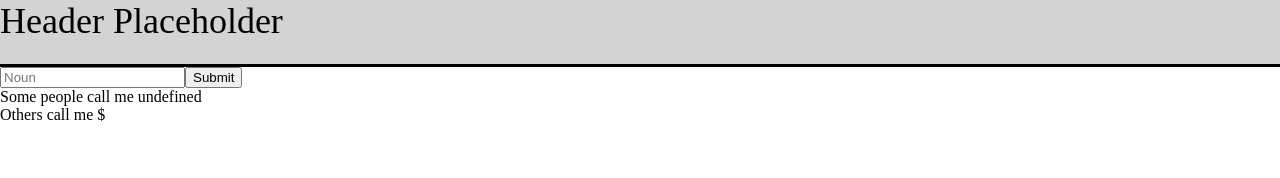
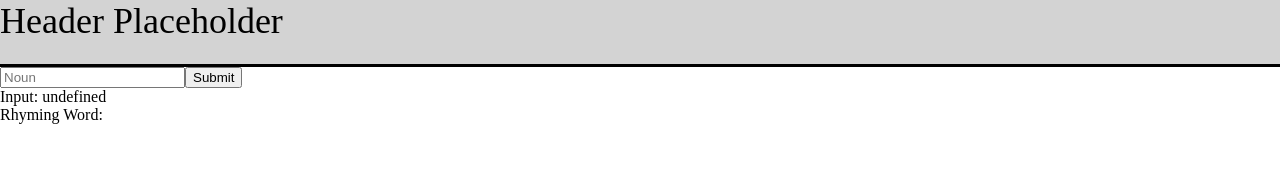
Before and after one commit to d-e-k-k/rap-libs, a React (Create React App) app: page / in a window 1280 px wide. Shown: the top 178 px of the page. Built offline with nearby package versions, Linux system fonts and the light colour scheme.

Commit message:
Updating ryhmihgt word functionality included

```diff
--- a/src/components/app/App.js
+++ b/src/components/app/App.js
@@ -16,13 +16,13 @@ const App = () => {
                     keyWords={keyWords}
                     setKeyWords={setKeyWords}
                     rhymingWords={rhymingWords}
-                    setRhymingWords={setKeyWords}
+                    setRhymingWords={setRhymingWords}
                 />
                 <MadLibResults
                     keyWords={keyWords}
                     setKeyWords={setKeyWords}
                     rhymingWords={rhymingWords}
-                    setRhymingWords={setKeyWords}
+                    setRhymingWords={setRhymingWords}
                 />
             </main>
         </div>
--- a/src/components/mad-lib-form/MadLibForm.js
+++ b/src/components/mad-lib-form/MadLibForm.js
@@ -1,7 +1,7 @@
 import React, {useState} from 'react';
 
-const MadLibForm = ({keyWords, setKeyWords}) => {
-
+const MadLibForm = ({keyWords, setKeyWords, rhymingWords, setRhymingWords}) => {
+    // console.log(rhymingWords);
     function handleSubmit(event){
         event.preventDefault();
         console.log('working');
@@ -28,7 +28,9 @@ const MadLibForm = ({keyWords, setKeyWords}) => {
 		})
             .then(res => res.json()
             .then(resJson => {
-                console.log(resJson);
+                setRhymingWords(resJson.rhymes.all[0]);
+                // console.log(resJson.rhymes.all[0]);
+                // console.log(rhymingWords);
             }))
 			.catch((err) => {
 				console.log(err);
--- a/src/components/mad-lib-results/MadLibResults.js
+++ b/src/components/mad-lib-results/MadLibResults.js
@@ -1,11 +1,13 @@
 import React, {useState} from 'react';
 
-const MadLibResults = ({keyWords, setKeyWords}) => {
-    console.log(keyWords.noun);
+const MadLibResults = ({keyWords, setKeyWords, rhymingWords, setRhymingWords}) => {
+    // console.log(keyWords.noun);
+    // console.log(rhymingWords);
+    console.log(rhymingWords);
     return (
         <div>
-            <p>{`Some people call me  ${keyWords.noun}`}</p>
-            <p>{'Others call me $ '}</p>
+            <p>{`Input:  ${keyWords.noun}`}</p>
+            <p>{`Rhyming Word: ${rhymingWords}`}</p>
         </div>
     );
 };
```
